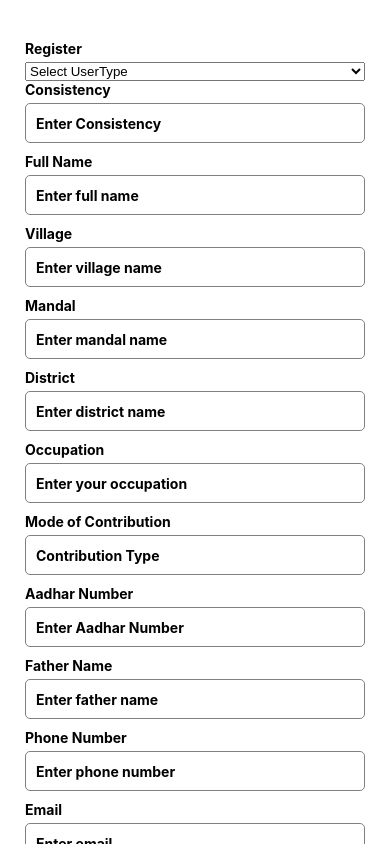
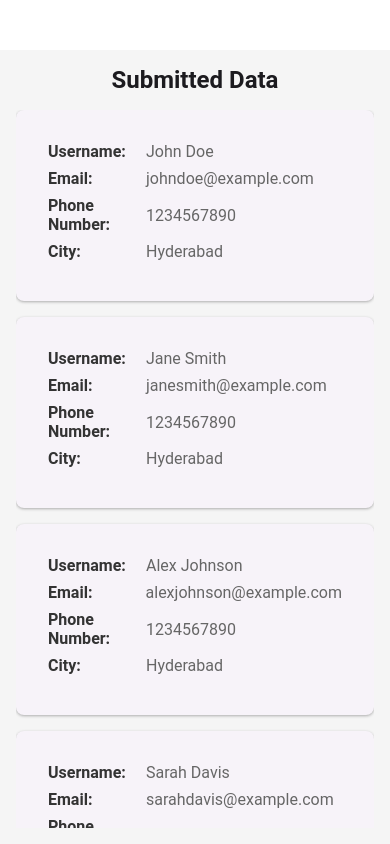
Before and after one commit to sai-rishith/NewProject, a React Native app in the folder NewProject/: screen / in a window 390 px wide. Built offline with nearby package versions, Linux system fonts and the light colour scheme.

Commit message:
flatlist and card

```diff
--- a/NewProject/App.js
+++ b/NewProject/App.js
@@ -1,8 +1,8 @@
  import React from "react";
  import RegistrationForm from "./components/RegistrationForm";
-
+ import SubmittedData from "./components/SubmittedData";
  const App = () => {
-   return <RegistrationForm />;
+  return <SubmittedData />;
  };
 
  export default App;
--- /dev/null
+++ b/NewProject/components/SubmittedData.js
@@ -0,0 +1,105 @@
+import React from 'react';
+import { StyleSheet, View, FlatList, Dimensions } from 'react-native';
+import { Card, Text } from 'react-native-paper';
+
+const { width } = Dimensions.get('window');
+
+const data = [
+  { username: 'John Doe', email: 'johndoe@example.com', phonenumber: 1234567890, city: 'Hyderabad' },
+  { username: 'Jane Smith', email: 'janesmith@example.com', phonenumber: 1234567890, city: 'Hyderabad' },
+  { username: 'Alex Johnson', email: 'alexjohnson@example.com', phonenumber: 1234567890, city: 'Hyderabad' },
+  { username: 'Sarah Davis', email: 'sarahdavis@example.com', phonenumber: 1234567890, city: 'Hyderabad' },
+  { username: 'John Doe', email: 'johndoe@example.com', phonenumber: 1234567890, city: 'Hyderabad' },
+  { username: 'Jane Smith', email: 'janesmith@example.com', phonenumber: 1234567890, city: 'Hyderabad' },
+  { username: 'Alex Johnson', email: 'alexjohnson@example.com', phonenumber: 1234567890, city: 'Hyderabad' },
+  { username: 'Sarah Davis', email: 'sarahdavis@example.com', phonenumber: 1234567890, city: 'Hyderabad' },
+  { username: 'John Doe', email: 'johndoe@example.com', phonenumber: 1234567890, city: 'Hyderabad' },
+  { username: 'Jane Smith', email: 'janesmith@example.com', phonenumber: 1234567890, city: 'Hyderabad' },
+  { username: 'Alex Johnson', email: 'alexjohnson@example.com', phonenumber: 1234567890, city: 'Hyderabad' },
+  { username: 'Sarah Davis', email: 'sarahdavis@example.com', phonenumber: 1234567890, city: 'Hyderabad' },
+  { username: 'John Doe', email: 'johndoe@example.com', phonenumber: 1234567890, city: 'Hyderabad' },
+  { username: 'Jane Smith', email: 'janesmith@example.com', phonenumber: 1234567890, city: 'Hyderabad' },
+  { username: 'Alex Johnson', email: 'alexjohnson@example.com', phonenumber: 1234567890, city: 'Hyderabad' },
+  { username: 'Sarah Davis', email: 'sarahdavis@example.com', phonenumber: 1234567890, city: 'Hyderabad' },
+];
+
+const SubmittedData = () => {
+    const renderCard = ({ item }) => (
+      <Card style={styles.card}>
+        <Card.Content>
+          <View style={styles.infoContainer}>
+            <Text style={styles.infoLabel}>Username:</Text>
+            <Text style={styles.infoValue}>{item.username}</Text>
+          </View>
+          <View style={styles.infoContainer}>
+            <Text style={styles.infoLabel}>Email:</Text>
+            <Text style={styles.infoValue}>{item.email}</Text>
+          </View>
+          <View style={styles.infoContainer}>
+            <Text style={styles.infoLabel}>Phone Number:</Text>
+            <Text style={styles.infoValue}>{item.phonenumber}</Text>
+          </View>
+          <View style={styles.infoContainer}>
+            <Text style={styles.infoLabel}>City:</Text>
+            <Text style={styles.infoValue}>{item.city}</Text>
+          </View>
+        </Card.Content>
+      </Card>
+    );
+
+    return (
+      <View style={styles.container}>
+        <Text style={styles.title}>Submitted Data</Text>
+        <FlatList
+          data={data}
+          renderItem={renderCard}
+          keyExtractor={(item, index) => index.toString()}
+          contentContainerStyle={styles.flatListContainer}
+        />
+      </View>
+    );
+  };
+
+  const styles = StyleSheet.create({
+    container: {
+      flex: 1,
+      padding: 16,
+      marginTop:50,
+      backgroundColor: '#f5f5f5',
+    },
+    card: {
+      marginBottom: 16,
+      elevation: 4,
+      width: width - 32,
+      alignSelf: 'center',
+      borderRadius: 8,
+      padding: 16,
+    },
+    title: {
+      fontSize: 24,
+      fontWeight: 'bold',
+      marginBottom: 16,
+      textAlign: 'center',
+    },
+    flatListContainer: {
+      flexGrow: 1,
+    },
+    infoContainer: {
+      flexDirection: 'row',
+      alignItems: 'center',
+      marginBottom: 8,
+    },
+    infoLabel: {
+      flex: 1,
+      fontSize: 16,
+      fontWeight: 'bold',
+      color: '#333',
+    },
+    infoValue: {
+      flex: 2,
+      fontSize: 16,
+      color: '#666',
+    },
+  });
+
+  export default SubmittedData;
--- a/NewProject/package.json
+++ b/NewProject/package.json
@@ -10,10 +10,13 @@
   },
   "dependencies": {
     "@react-native-picker/picker": "^2.4.8",
+    "@react-navigation/native": "^6.1.7",
+    "@react-navigation/stack": "^6.3.17",
     "expo": "~48.0.18",
     "expo-status-bar": "~1.4.4",
     "react": "18.2.0",
-    "react-native": "0.71.8"
+    "react-native": "0.71.8",
+    "react-native-paper": "^5.9.0"
   },
   "devDependencies": {
     "@babel/core": "^7.20.0"
```
Also changed, not shown: 1 other file (tests, documents, lock files or other folders).
